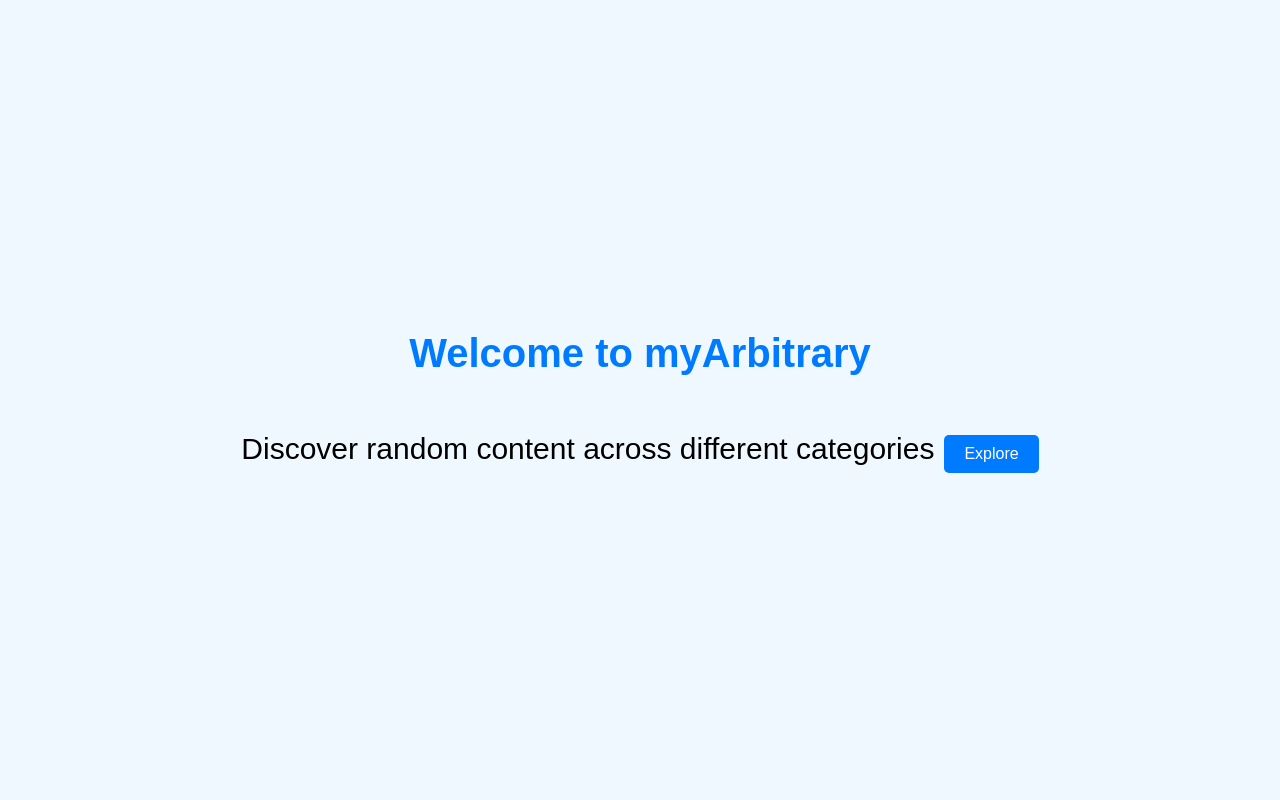
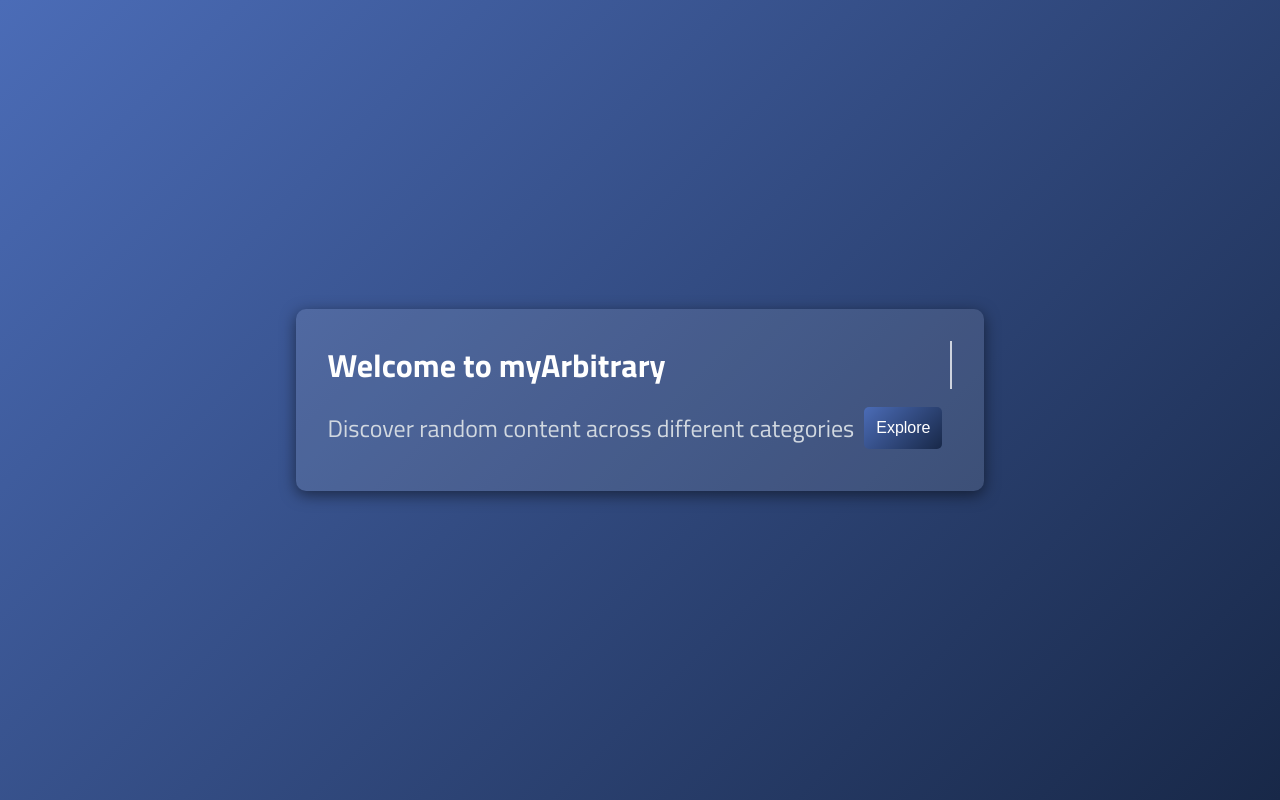
Before and after one commit to mburuxx/arbitrary, a plain HTML site: page index.html in a window 1280 px wide. Drawn offline with Linux system fonts and the light colour scheme.

Commit message:
Added styling for the home page and jokes page

```diff
--- a/index.html
+++ b/index.html
@@ -7,12 +7,14 @@
     <link rel="stylesheet" href="style.css">
 </head>
 <body>
-    <div class="home-page">
-        <h1>Welcome to myArbitrary</h1>
-        <div class="content-row">
-            <p>Discover random content across different categories</p>
-            <button onclick="window.location.href='pages/explore.html'">Explore</button>
+    <section>
+        <div class="container">
+            <h1 class="typewriter">Welcome to myArbitrary</h1>
+            <div class="content-row">
+                <p>Discover random content across different categories</p>
+                <button onclick="window.location.href='pages/explore.html'">Explore</button>
+            </div>
         </div>
-    </div>
+    </section>
 </body>
 </html>
--- a/pages/styles/joke.css
+++ b/pages/styles/joke.css
@@ -1,7 +1,7 @@
 @import url("https://fonts.googleapis.com/css2?family=Montserrat:wght@300;700&display=swap");
 
-*{
-    margin:0;
+* {
+    margin: 0;
     padding: 0;
     box-sizing: border-box;
 }
@@ -12,8 +12,8 @@ html {
 }
 
 body {
-    background-color: #1a3553;
-    color: rgb(255, 255, 255);
+    background-color: #2a2d45;
+    color: #f0f0f0;
 }
 
 section {
@@ -23,34 +23,43 @@ section {
     display: flex;
     align-items: center;
     justify-content: center;
+    background: linear-gradient(135deg, #6a4c9c, #2e1a47);
 }
 
 .container {
     width: 90%;
     max-width: 500px;
     margin: 0 auto;
-    background-color: #5f97d6;
-    border-radius: 8px;
+    background: rgba(255, 255, 255, 0.1);
     padding: 3rem;
     display: flex;
     flex-direction: column;
+    box-shadow: 0 4px 15px rgba(0, 0, 0, 0.3);
 }
+
 .container p {
     font-size: 2rem;
     font-weight: 300;
     line-height: 3rem;
     text-align: justify;
+    color: #dcdde1;
 }
 
 button {
     margin-top: 4rem;
     width: fit-content;
-    padding: 2rem;
+    padding: 1.5rem 3rem;
     font-size: 2rem;
-    background-color: #15375f;
-    color: antiquewhite;
+    background: linear-gradient(135deg, #9b59b6, #5e2481);
+    color: #ffffff;
     border: none;
     border-radius: 4px;
     cursor: pointer;
     align-self: flex-end;
+    transition: background 0.3s ease, transform 0.2s ease;
 }
+
+button:hover {
+    background: linear-gradient(135deg, #6a4c9c, #3c1762);
+    transform: scale(1.1);
+}
--- a/style.css
+++ b/style.css
@@ -1,68 +1,99 @@
-/* reset defaults */
-html, body {
-    margin: 0; /* Remove default margins */
-    padding: 0; /* Remove default padding */
-    height: 100%; /* Ensure full height for both elements */
-    overflow: hidden; /* Optional: Prevent scrolling if the content is perfectly centered */
+@import url("https://fonts.googleapis.com/css2?family=Titillium+Web:ital,wght@0,200;0,300;0,400;0,600;0,700;0,900;1,200;1,300;1,400;1,600;1,700&display=swap");
+
+* {
+    margin: 0;
+    padding: 0;
+    box-sizing: border-box;
 }
 
-.home-page {
-    height: 100vh;
+html {
+    font-size: 16px;
+    font-family: "Titillium Web", sans-serif;
+}
+
+body {
+    background-color: #2c2f33;
+    color: #d1d8e0;
+}
+
+section {
+
+    min-height: 100vh;
+    width: 100%;
+    padding: 100px 0;
     display: flex;
-    flex-direction: column; /* vertical main axis */
-    justify-content: center; /* align along main axis */
-    align-items: center; /* align along cross axis */
-    background-color: #f0f8ff; /* Light blue background */
-    font-family: Arial, sans-serif;
+    align-items: center;
+    justify-content: center;
+    background: linear-gradient(135deg, #4b6cb7, #182848);
+    color: #ffffff;
+}
+
+.container {
+    min-height: 90%;
+    flex-direction: column;
+    margin: 0 auto;
+    padding: 2rem;
+    background: rgba(255, 255, 255, 0.1);
+    border-radius: 10px;
+    box-shadow: 0 4px 15px rgba(0, 0, 0, 0.5);
+}
+
+.container h1 {
+    margin: 0 auto;
+    font-size: 2rem;
+    color: #ffffff;
+    overflow: hidden;
+    white-space: nowrap;
+    border-right: 2px solid rgba(255, 255, 255, 0.75);
+    width: 0;
+    animation: typing 4s steps(30, end) forwards, blink-caret 0.5s step-end 4s;
+}
+
+@keyframes typing {
+    from {
+        width: 0;
+    }
+    to {
+        width: 100%;
+    }
+}
+
+@keyframes blink-caret {
+    from, to {
+        border-color: transparent;
+    }
+    50% {
+        border-color: rgba(255, 255, 255, 0.75);
+    }
 }
 
 .content-row {
+    margin-top: 0.5rem;
     display: flex;
-    align-items: center; /* Center items horizontally */
-    gap: 10px;
+    justify-content: center;
+    align-items: center;
 }
 
-h1 {
-    color: #007bff;
-    font-size: 40px;
+.content-row p {
+    font-size: 1.5rem;
+    color: #d1d8e0;
 }
 
-p {
-    color:black;
-    font-size: 30px;
+button {
+    padding: 12px;
+    margin: 10px;
+    background: linear-gradient(135deg, #4b6cb7, #182848);
+    color: #ffffff;
+    border: none;
+    border-radius: 5px;
+    font-size: 16px;
+    cursor: pointer;
+    text-decoration: none;
+    transition: transform 150ms ease, background-color 150ms ease;
 }
 
-button, a {
-    background-color: #007bff;
-    color: white;
-    border: none;
-    padding: 10px 20px;
-    margin-top: 10px;
-    font-size: 16px;
-    cursor: pointer;
-    border-radius: 5px;
-    text-decoration: none;
+button:hover {
+    background: #0056b3;
+    color: #ffffff;
+    transform: scale(1.2);
 }
-
-button:hover, a:hover {
-    background-color: #0056b3;
-}
-
-ul {
-    list-style-type: none;
-    padding: 0;
-}
-
-ul li {
-    margin: 10px 0;
-}
-
-ul li a {
-    font-size: 18px;
-    color: #007bff;
-    text-decoration: none;
-}
-
-ul li a:hover {
-    text-decoration: underline;
-}
```
Also changed, not shown: pages/joke.html (+1 -1 lines). Lines whose indentation alone changed are shown as unchanged.
